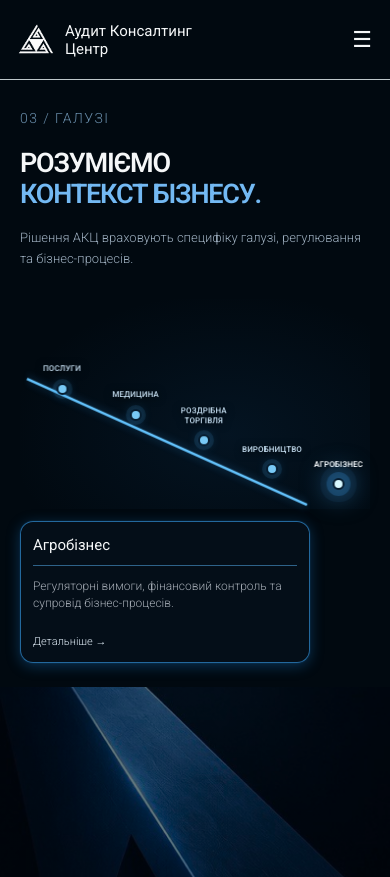
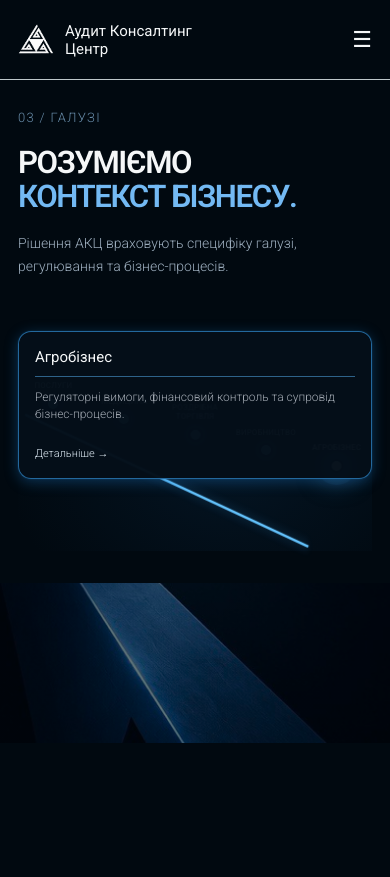
Before and after one commit to dnagorna3817-spec/website_akc_main, a Next.js app: page /industries in a window 390 px wide. After the commit the page ends 844 px from the top, so only its background shows below. Built offline with nearby package versions, Linux system fonts and the light colour scheme.

Commit message:
Improve industries timeline responsiveness on tablet and mobile

```diff
--- a/app/industries/industries.css
+++ b/app/industries/industries.css
@@ -748,3 +748,106 @@
     stroke-dashoffset: 0;
   }
 }
+
+
+/* Responsive industry navigator: preserve the desktop composition while
+   keeping every label, dot and floating card within smaller viewports. */
+@media (min-width: 901px) and (max-width: 1199px) {
+  .industries-stage { grid-template-columns: 48% minmax(0, 52%); }
+  .industries-panel { padding: 48px 24px 24px 40px; }
+  .industries-panel h1 { font-size: clamp(30px, 3.4vw, 40px); }
+  .industries-intro { font-size: 15px; }
+  .industries-diagram { margin-top: 34px; }
+  .industries-plot .industries-node span { font-size: 10px; }
+  .industries-plot > .industries-detail { width: 220px; }
+  .industries-plot > .industries-detail-1 { left: calc(-37% - 100px); }
+  .industries-plot > .industries-detail-2 { left: calc(-9% - 100px); }
+  .industries-plot > .industries-detail-3 { left: calc(19% - 100px); }
+  .industries-plot > .industries-detail-4 { left: calc(47% - 100px); }
+  .industries-plot > .industries-detail-5 { left: calc(75% - 100px); }
+}
+@media (max-width: 900px) {
+  .industries-page { height: auto; min-height: 100dvh; overflow-x: clip; }
+  .industries-stage { display: flex; flex-direction: column; min-height: 0; }
+  .industries-panel {
+    order: 0; width: 100%; min-height: 0;
+    padding: clamp(32px, 6vw, 56px) clamp(20px, 5vw, 48px) 42px;
+    overflow: visible;
+  }
+  .industries-kicker {
+    position: static; margin: 0 0 18px;
+    font-size: 13px; letter-spacing: .1em;
+  }
+  .industries-panel h1 {
+    font-size: clamp(30px, 5.2vw, 48px);
+    line-height: 1.1; margin-bottom: 18px;
+  }
+  .industries-intro { max-width: 620px; font-size: clamp(14px, 2vw, 17px); }
+  .industries-diagram {
+    flex: none; display: block; width: 100%; max-width: none;
+    min-height: 0; margin: 35px 0 0;
+  }
+  .industries-plot {
+    height: 250px; margin-bottom: 0;
+    overflow: visible; transform: none;
+  }
+  .industries-plot .industries-line-svg {
+    left: 0; top: 0; width: 100%; height: 100%;
+  }
+  .industries-plot .industries-node {
+    min-width: 48px; min-height: 48px;
+    gap: 8px; padding: 5px 0;
+  }
+  .industries-plot .industries-node span {
+    max-width: 110px; font-size: clamp(10px, 1.5vw, 12px);
+    white-space: normal; overflow-wrap: normal;
+  }
+  .industries-plot > .industries-detail {
+    left: auto; right: 0; top: calc(100% + 14px);
+    width: min(320px, 100%); max-width: 100%;
+  }
+  .industries-image {
+    order: 1; min-height: 220px; opacity: .48;
+    background-position: center 45%;
+  }
+}
+@media (max-width: 600px) {
+  .industries-panel { padding: 28px 18px 32px; }
+  .industries-panel h1 { font-size: clamp(28px, 8vw, 39px); }
+  .industries-intro { font-size: 14px; }
+  .industries-diagram { margin-top: 28px; }
+  .industries-plot { height: 220px; }
+  .industries-plot .industries-node {
+    min-width: 40px; min-height: 44px;
+    gap: 6px; transform: translate(-50%, calc(-100% + 8px));
+  }
+  .industries-plot .industries-node span {
+    font-size: clamp(8px, 2vw, 10px); max-width: 75px;
+    line-height: 1.2;
+  }
+  .industries-plot .industries-node i {
+    width: 14px; height: 14px; flex-basis: 14px;
+  }
+  .industries-plot .industries-node-1 { left: 10%; top: 35%; }
+  .industries-plot .industries-node-2 { left: 30%; top: 42%; }
+  .industries-plot .industries-node-3 { left: 50%; top: 49%; }
+  .industries-plot .industries-node-4 { left: 70%; top: 56%; }
+  .industries-plot .industries-node-5 { left: 90%; top: 63%; }
+  .industries-plot > .industries-detail {
+    top: calc(100% + 8px); left: 0; right: 0;
+    width: 100%; padding: 14px 16px;
+  }
+  .industries-image { min-height: 160px; }
+}
+@media (max-width: 900px) {
+  /* The card stays in normal flow below the timeline on touch screens. */
+  .industries-plot { margin-bottom: 0; height: auto; min-height: 250px; padding-bottom: 0; }
+  .industries-plot > .industries-detail {
+    position: relative; top: auto; left: auto; right: auto;
+    margin: 28px 0 0 auto; animation-duration: .16s;
+  }
+}
+@media (max-width: 600px) {
+  .industries-plot { min-height: 220px; }
+  .industries-plot > .industries-detail { margin-top: 26px; }
+}
```
